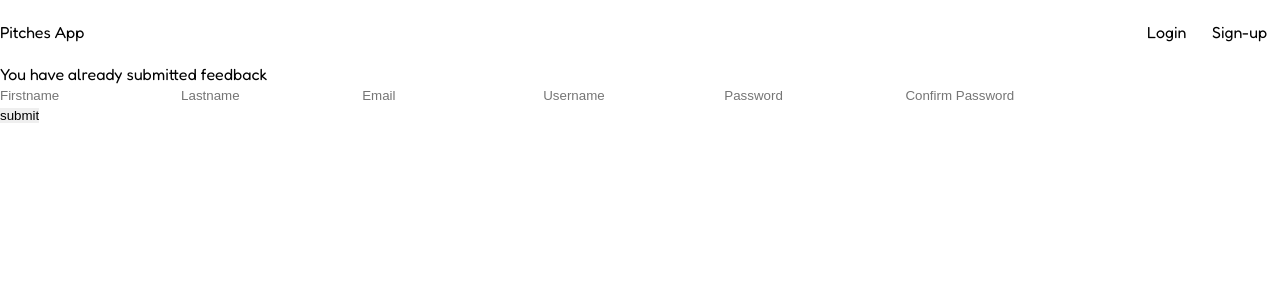
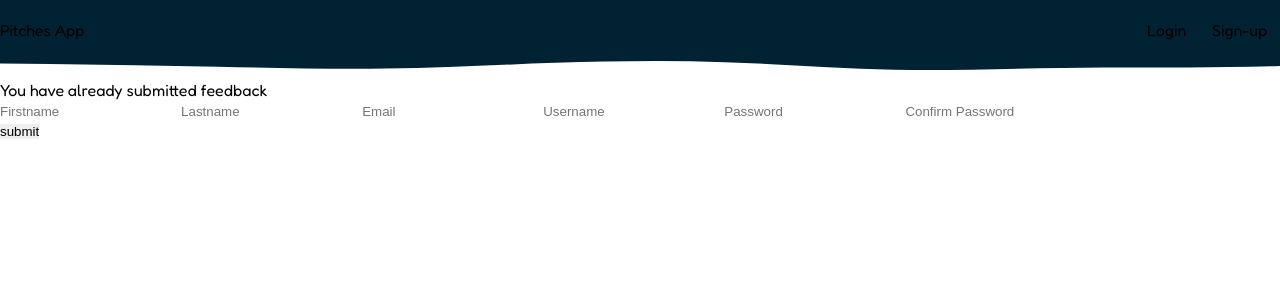
Before and after one commit to LemmyMwaura/make_your_pitch, a Flask app: page /auth/sign-up in a window 1280 px wide. Shown: the top 300 px of the page. Run offline with Flask 2, Linux system fonts and the light colour scheme.

Commit message:
improved styling

```diff
--- a/app/static/Styles/styles.css
+++ b/app/static/Styles/styles.css
@@ -1,4 +1,8 @@
 @import url('https://fonts.googleapis.com/css2?family=Fredoka:wght@300;400;500&display=swap');
+
+::root{
+    --main_color: #002233;
+}
 
 *,::after,::before{
     margin: 0;
@@ -16,21 +20,34 @@ li{
 
 body{
     font-family: 'Fredoka', sans-serif;
-    /* background: #8d49f7 linear-gradient(95.14deg, #8d49f7 0%, #6b53ff 103.53%); */
 }
 
 nav{
     display: flex;
     align-items: center;
     justify-content: space-between;
-    height: 4rem;
     background: hsl(0 0% 100% / 0.1);
+    height: 5rem;
+    background-image: url("./wave2_lemmy.svg");
+}
+
+.nav-logo, .nav-items{
+    margin-top: -1.3rem;
+}
+
+.spacer{
+    aspect-ratio: 960/70;
+    width: 100%;
+    background-repeat: no-repeat;
+    background-position: center;
+    background-size: cover;
 }
 
 .nav-items{
     display: flex;
     align-items: center;
 }
+
 .nav-item{
     padding: 0.2rem 0.8rem;
 }
--- a/app/templates/base.html
+++ b/app/templates/base.html
@@ -12,13 +12,13 @@
 </head>
 <body>
     <header>
-        <nav>
+        <nav class="spacer">
             <div class="nav-logo">
                 <a href="{{url_for('view.home')}}" class="nav-link">Pitches App</a>
             </div>
             <ul class="nav-items">
                 {% if user.is_authenticated %}
-                <li class="nav-item"><a href="#" class="nav-link">Profile</a></li>
+                <li class="nav-item"><a href="{{url_for('auth.profile')}}" class="nav-link">{{user.username}}</a></li>
                 {% endif %}
             </ul>
             <ul class="nav-items">
--- a/app/templates/index.html
+++ b/app/templates/index.html
@@ -12,5 +12,8 @@
             <img class='home-img' src="../static/Images/about-hero.jpg" alt="Image">
         </div>
     </main>
-    <h1>HOME</h1>
+    <div class="spacer layer1"></div>
+    <section class="categories">
+
+    </section>
 {% endblock %}
```
Also changed, not shown: app/static/Styles/home.css (+8 -0 lines), app/static/Styles/wave1_lemmy.svg (added), app/static/Styles/wave2_lemmy.svg (added).
